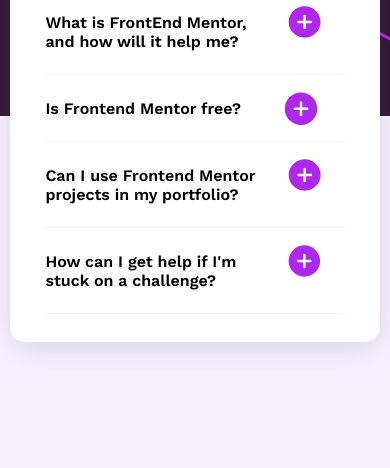
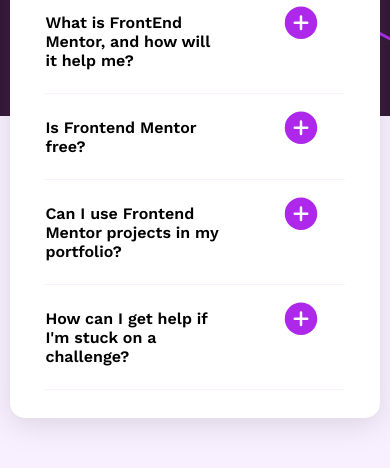
Before and after one commit to fmanjencic/Dynamic-FAQ-Accordion, a plain HTML site: page index.html in a window 390 px wide. Shown: the part 204-672 px from the top of the page. Drawn offline with nearby package versions, Linux system fonts and the light colour scheme.

Commit message:
Updated accessibility

```diff
--- a/script.js
+++ b/script.js
@@ -38,6 +38,7 @@ for (let i = 0; i < dropDownsArr.length; ++i) {
     let ddButton = document.createElement('button')
     ddButton.setAttribute('class', 'dd-button plus')
     ddButton.setAttribute('id', dropDownsArr[i].id)
+    ddButton.setAttribute('title', "dropdownbutton")
     // container.appendChild(ddButton)
 
     //Create Div to house Question and Button
--- a/style.css
+++ b/style.css
@@ -90,4 +90,7 @@ hr {
     #container-main {
         min-width: 80%;
     }
+    .dd-entry {
+        max-width: 60%;
+    }
 }
```
